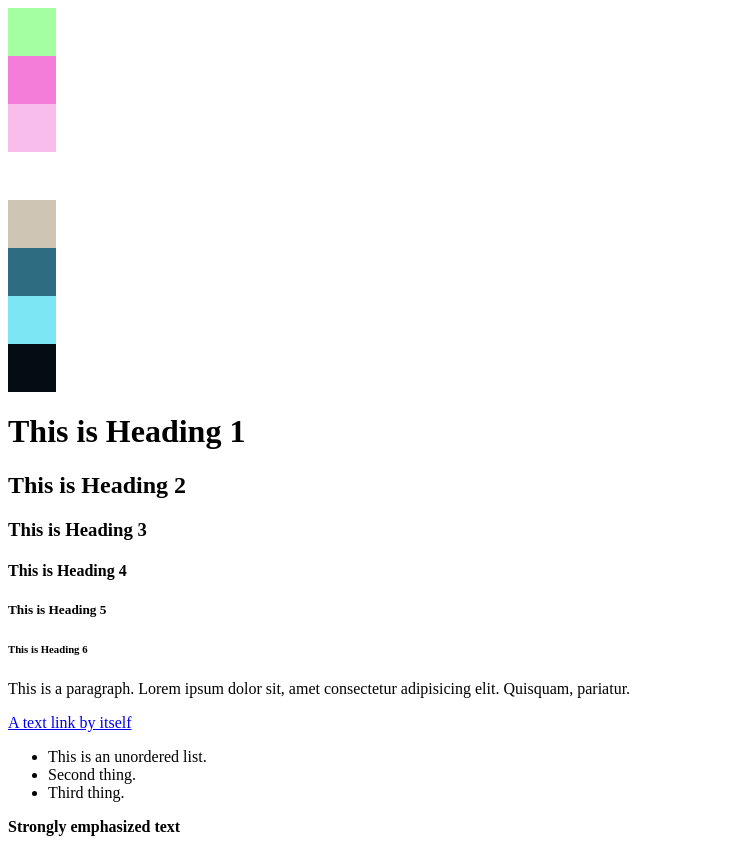
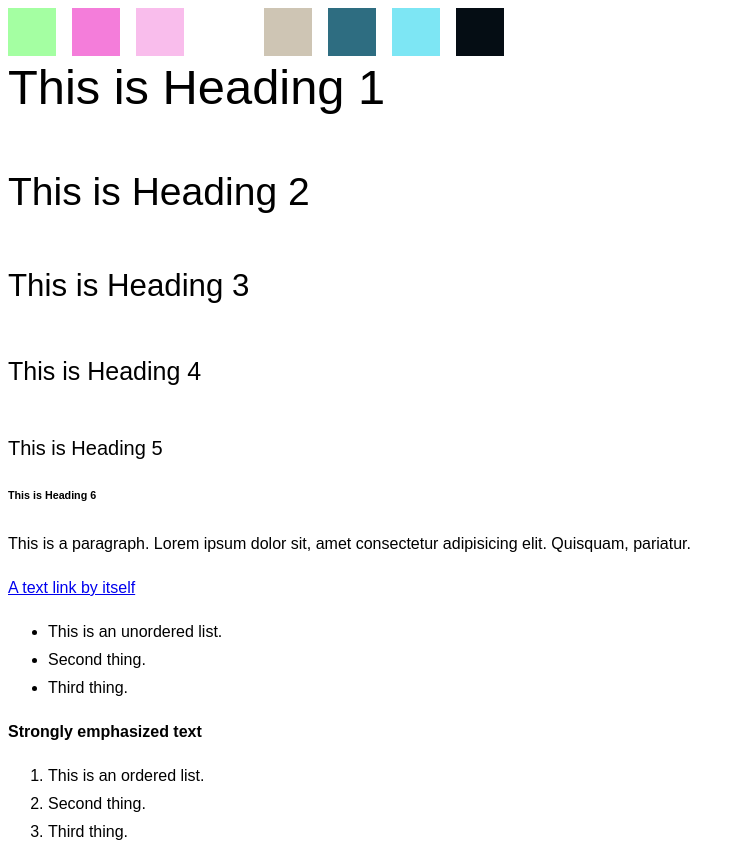
Before and after one commit to rezasabourinejad/practicalcss, a plain HTML site: page index.html in a window 1280 px wide. Shown: the top 849 px of the page, without its empty margins (0-743 px from the left). Drawn offline with Linux system fonts and the light colour scheme.

Commit message:
add font style guide and cal in css file

```diff
--- a/styles.css
+++ b/styles.css
@@ -8,6 +8,13 @@
   --teal: #2E6D81;
   --cyan: #7DE6F4;
   --black: #050D14;
+  --base-size: 1rem;
+  --scale: 1.25;
+  --h5: calc(var(--base-size) * var(--scale));
+  --h4: calc(var(--h5) * var(--scale));
+  --h3: calc(var(--h4) * var(--scale));
+  --h2: calc(var(--h3) * var(--scale));
+  --h1: calc(var(--h2) * var(--scale));
 }
 
 html {
@@ -15,6 +22,11 @@ html {
   }
   *, *:before, *:after {
     box-sizing: inherit;
+  }
+  .colors{
+    display: flex;
+    flex-flow: row wrap;
+    gap: 1rem;
   }
   .colors > * {
     width: 3rem;
@@ -52,3 +64,36 @@ html {
   .black{
     background-color: var(--black);
   }
+
+html {font-size: 100%;} /*16px*/
+
+body {
+  font-family: 'Poppins', sans-serif;
+  font-weight: 400;
+  line-height: 1.75;
+  font-size: var(--base-size)
+}
+
+p {margin-bottom: 1rem;}
+
+h1, h2, h3, h4, h5 {
+  margin: 3rem 0 1.38rem;
+  font-family: 'Poppins', sans-serif;
+  font-weight: 400;
+  line-height: 1.3;
+}
+
+h1 {
+  margin-top: 0;
+  font-size: var(--h1);
+}
+
+h2 {font-size: var(--h2);}
+
+h3 {font-size: var(--h3);}
+
+h4 {font-size: var(--h4);}
+
+h5 {font-size: var(--h5);}
+
+small, .text_small {font-size: calc(var(--base-size) / var(--scale));}
```
